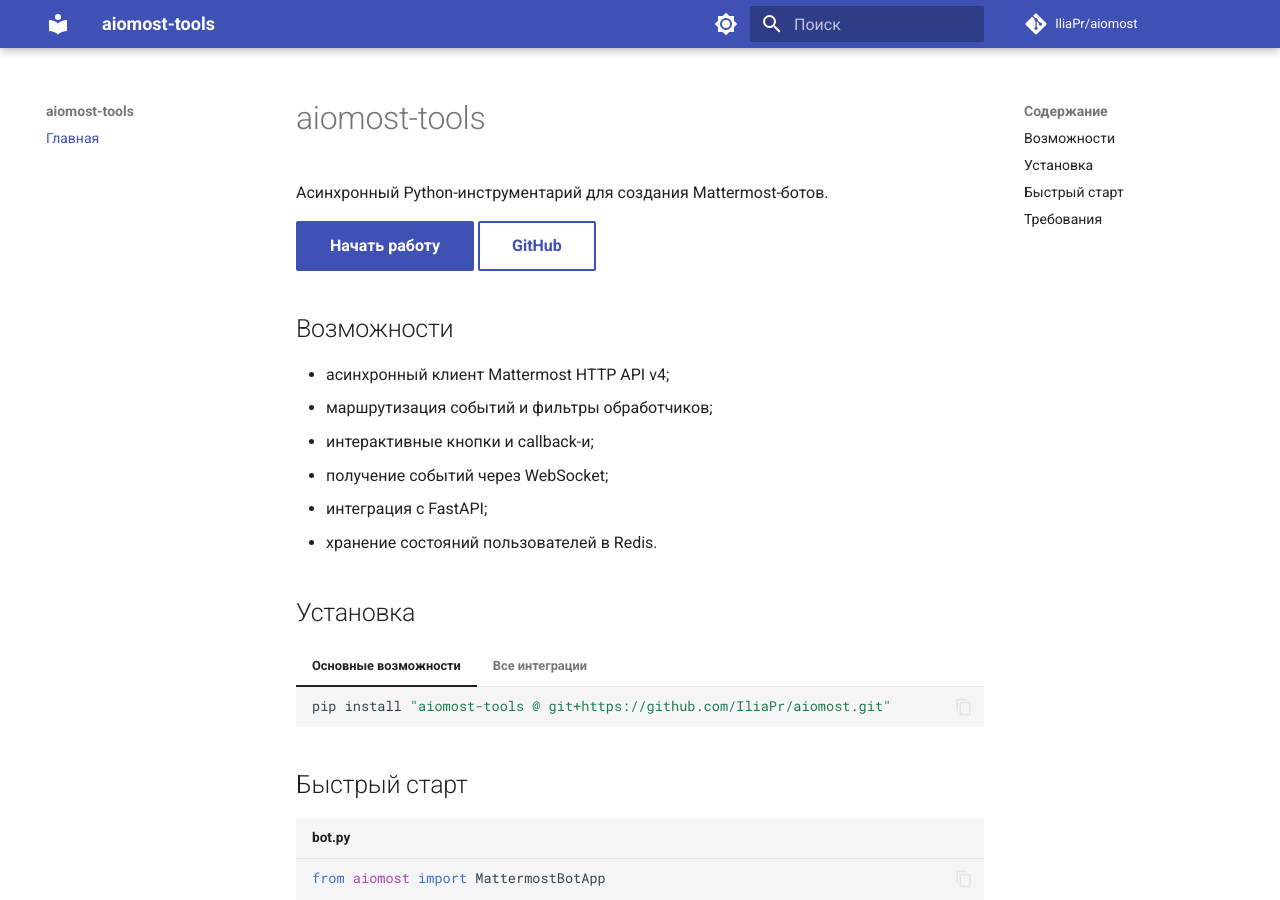
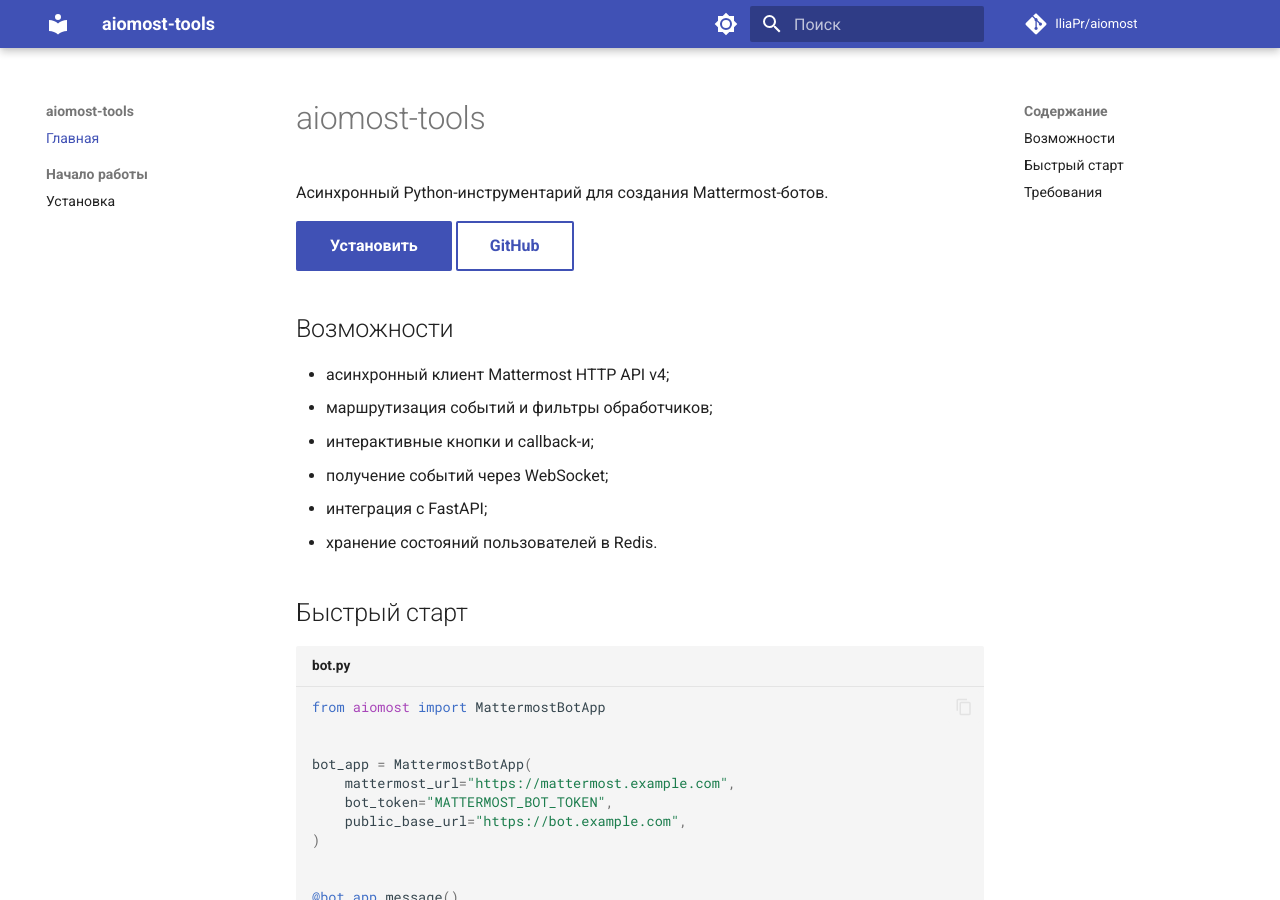
Before and after one commit to IliaPr/aiomost, an MkDocs documentation site: the page built from docs/index.md, in a window 1280 px wide and 900 px high. Built offline with MkDocs 1.6.1 and Material for MkDocs 9.7.7, drawn with Linux system fonts in a browser that asks for light colours; comment, search, counter and statistics services are not loaded.

Commit message:
added new chapter of documentation for aiomost - installetion.md

````diff
--- a/docs/index.md
+++ b/docs/index.md
@@ -2,7 +2,7 @@
 
 Асинхронный Python-инструментарий для создания Mattermost-ботов.
 
-[Начать работу](#быстрый-старт){ .md-button .md-button--primary }
+[Установить](getting-started/installation.md){ .md-button .md-button--primary }
 [GitHub](https://github.com/IliaPr/aiomost){ .md-button }
 
 ## Возможности
@@ -13,20 +13,6 @@
 - получение событий через WebSocket;
 - интеграция с FastAPI;
 - хранение состояний пользователей в Redis.
-
-## Установка
-
-=== "Основные возможности"
-
-    ```bash
-    pip install "aiomost-tools @ git+https://github.com/IliaPr/aiomost.git"
-    ```
-
-=== "Все интеграции"
-
-    ```bash
-    pip install "aiomost-tools[all] @ git+https://github.com/IliaPr/aiomost.git"
-    ```
 
 ## Быстрый старт
 
--- a/mkdocs.yml
+++ b/mkdocs.yml
@@ -32,6 +32,8 @@
 
 nav:
   - Главная: index.md
+  - Начало работы:
+      - Установка: getting-started/installation.md
 
 markdown_extensions:
   - admonition
````
Also changed, not shown: docs/getting-started/installation.md (added, +66 -0 lines).
